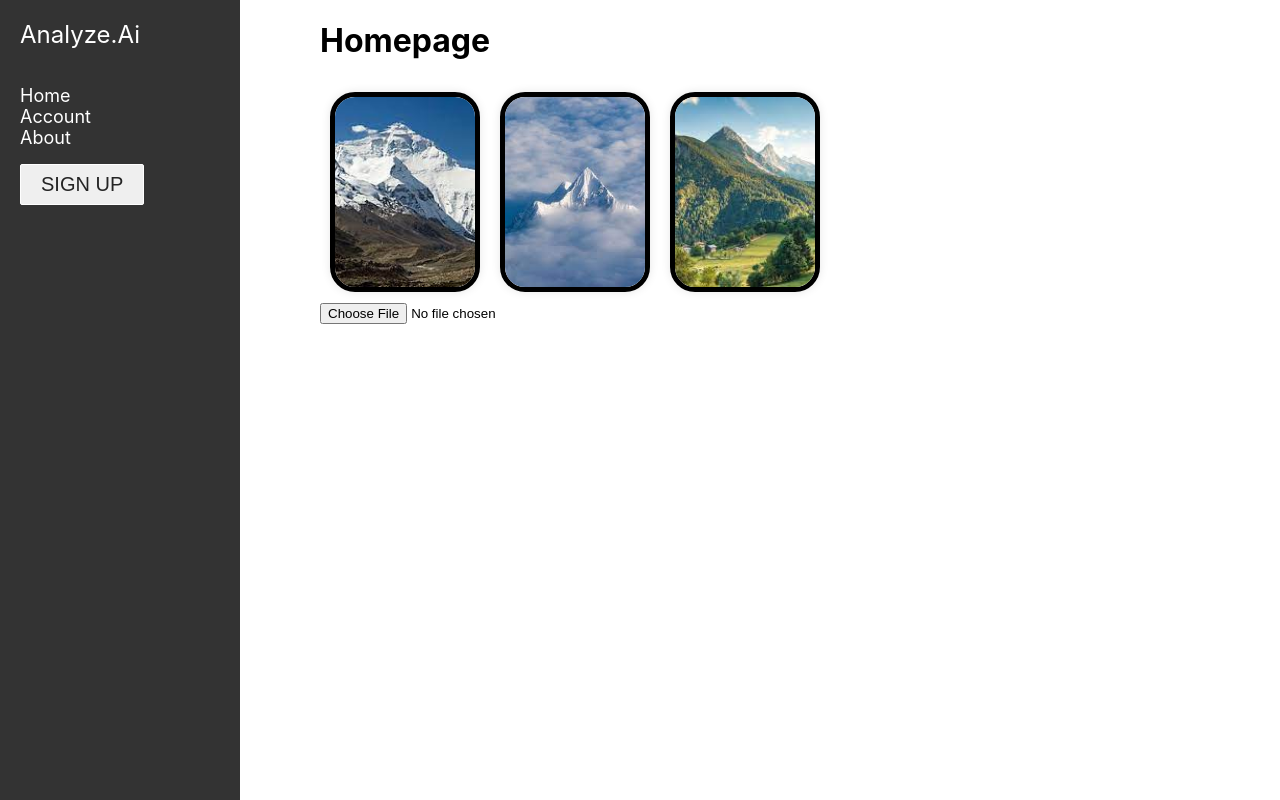
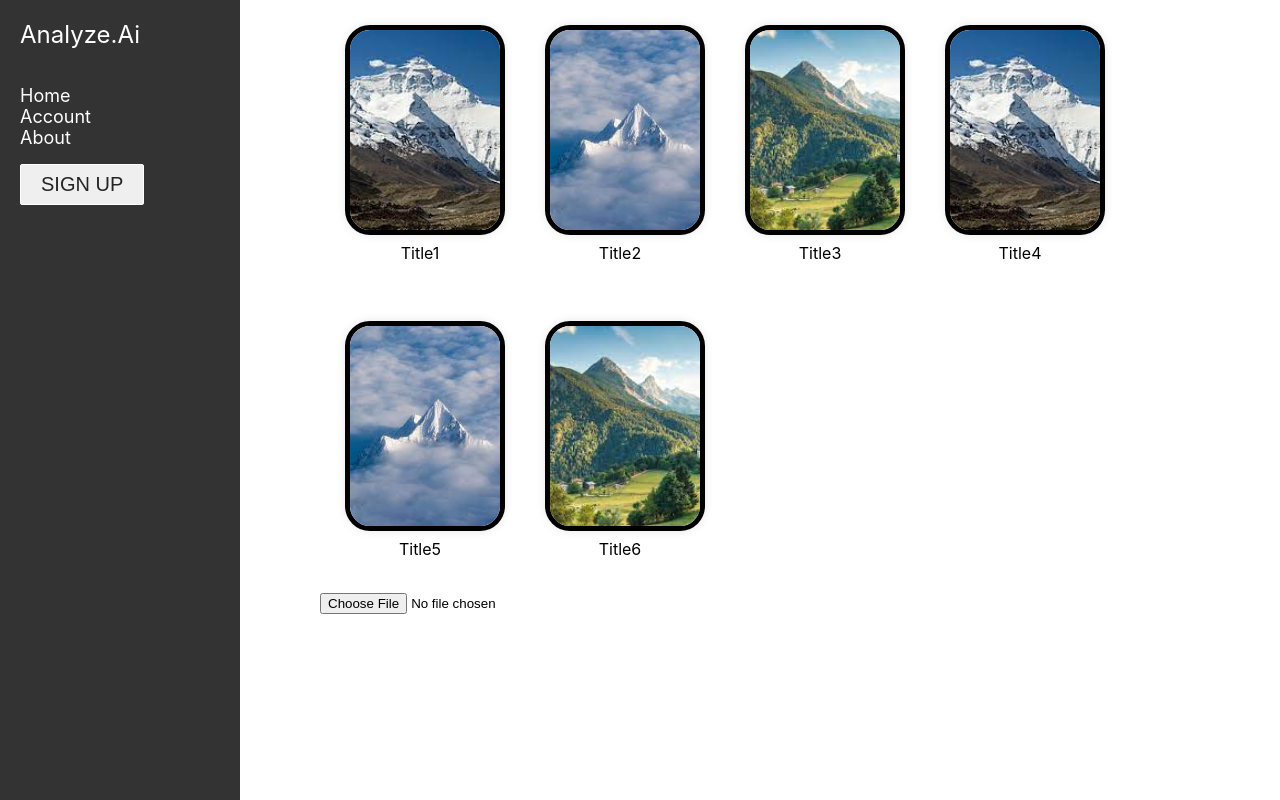
Before and after one commit to 21tstrow/aimsp2024tuckervaida, a React (Create React App) app: page / in a window 1280 px wide. Built offline with nearby package versions, Linux system fonts and the light colour scheme.

Commit message:
more edits

```diff
--- /dev/null
+++ b/src/HomePage.css
@@ -0,0 +1,5 @@
+.image-tiles-wrapper {
+    display: flex;
+    flex-wrap: wrap;
+    justify-content: flex-start; /* Adjust as needed */
+  }
--- a/src/HomePage.js
+++ b/src/HomePage.js
@@ -1,25 +1,28 @@
-// HomePage.js
-
 import React from 'react';
 import ImageTile from './ImageTile';
+import './HomePage.css'
 
-
-// Import your 16 images
 import Mountain1 from './components/Mountain1.jpeg';
 import Mountain2 from './components/Mountain2.jpeg';
 import Mountain3 from './components/Mountain3.jpeg';
-// Repeat this for image4 through image16
 
 const HomePage = () => {
-  // Array containing paths to the images
-  const images = [Mountain1, Mountain2, Mountain3 /* Add image4 through image16 here */];
+  // Assuming you have an array of image data with titles and URLs
+  const imageTilesData = [
+    { title: 'Title1', imageUrl: Mountain1 },
+    { title: 'Title2', imageUrl: Mountain2 },
+    { title: 'Title3', imageUrl: Mountain3 },
+    { title: 'Title4', imageUrl: Mountain1 },
+    { title: 'Title5', imageUrl: Mountain2 },
+    { title: 'Title6', imageUrl: Mountain3 },
+    // Add more image data as needed
+  ];
 
   return (
-    <div>
-      <h1>Homepage</h1>
-      <div className="image-tiles">
-        {images.map((src, index) => (
-          <ImageTile key={index} src={src} />
+    <div className="homepage">
+      <div className="image-tiles-wrapper">
+        {imageTilesData.map((imageTileData, index) => (
+          <ImageTile key={index} title={imageTileData.title} imageUrl={imageTileData.imageUrl} />
         ))}
       </div>
     </div>
--- a/src/ImageTile.css
+++ b/src/ImageTile.css
@@ -1,23 +1,37 @@
-.image-tiles {
-  display: flex;
-  flex-wrap: wrap;
-  justify-content: flex-start; /* Adjust as needed */
-}
 
 .image-tile {
-  width: 150px;
-  height: 200px;
-  margin: 10px;
-  overflow: hidden;
+  position: relative;
+  width: 150px; /* Fixed width for the image tile */
+  height: 200px; /* Fixed height for the image tile */
   border: 5px solid #000; /* Add border */
   border-radius: 25px; /* Add rounded corners */
   box-shadow: 0px 0px 10px rgba(0, 0, 0, 0.1); /* Add shadow */
-  box-sizing: border-box; /* Include padding and border in the element's total width and height */
 }
 
-.image-tile img {
+.image-wrapper {
+  position: relative;
   width: 100%;
   height: 100%;
-  object-fit: cover;
-  border-radius: 0; /* Inherit border radius from parent (.image-tile) */
 }
+.image-tile-wrapper {
+  position: relative;
+  width: 150px;
+  padding: 25px;
+}
+
+.image-wrapper img {
+  width: 100%;
+  height: 100%;
+  object-fit: cover; /* Maintain aspect ratio and cover container */
+  border-radius: 20px; /* Add rounded corners */
+}
+
+.title {
+  bottom: 0;
+  left: 0;
+  width: 100%;
+  background-color: rgba(255, 255, 255, 0.8);
+  padding: 8px;
+  box-sizing: border-box;
+  text-align: center;
+}
--- a/src/ImageTile.js
+++ b/src/ImageTile.js
@@ -1,10 +1,15 @@
 import React from 'react';
 import './ImageTile.css';
 
-const ImageTile = ({ src }) => {
+const ImageTile = ({ title, imageUrl }) => {
   return (
-    <div className="image-tile">
-      <img src={src} alt="Uploaded" />
+    <div className="image-tile-wrapper">
+      <div className="image-tile">
+        <div className="image-wrapper">
+          <img src={imageUrl} alt={title} />
+        </div>
+      </div>
+      <div className="title">{title}</div>
     </div>
   );
 };
```
